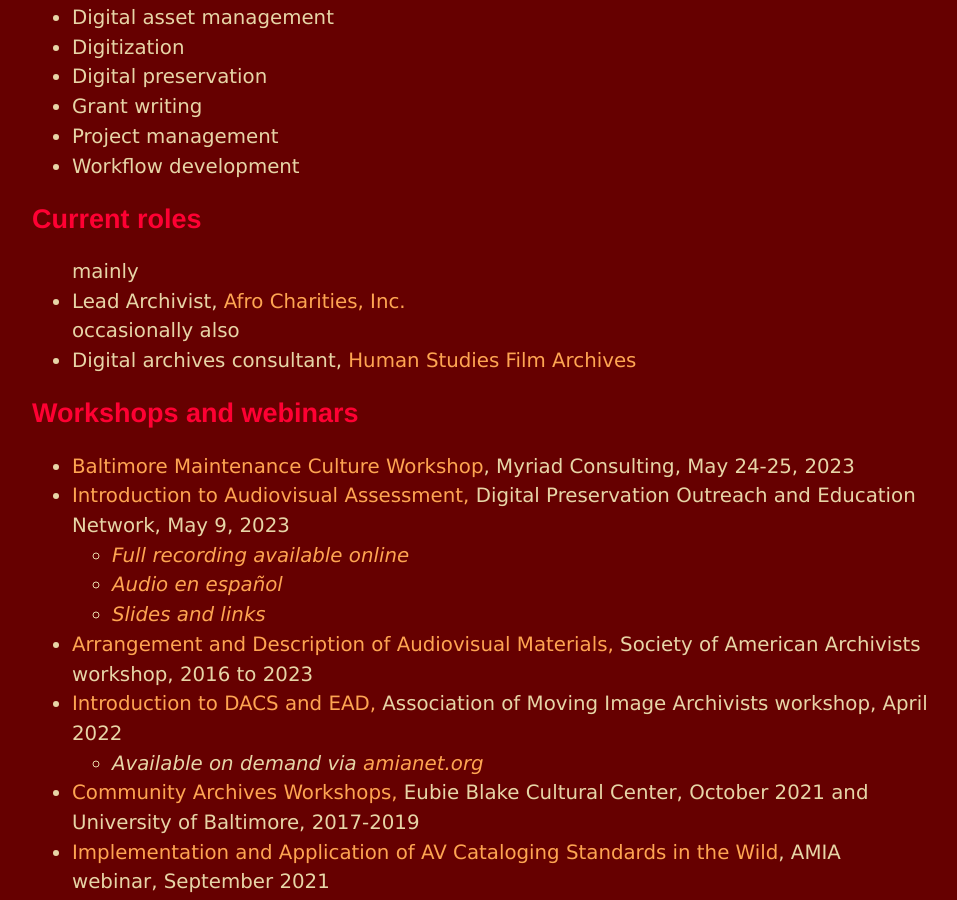
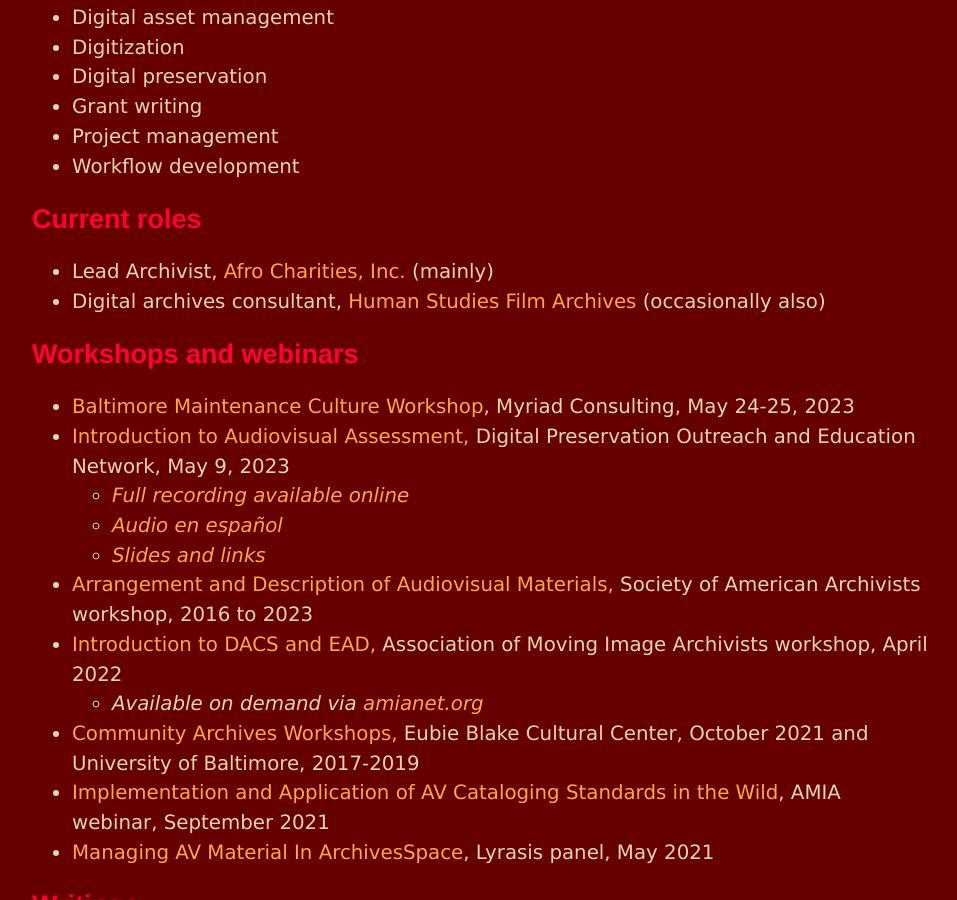
Before and after one commit to megan-mcshea/megan-mcshea.github.io, a Jekyll site: the page built from archivist.html, in a window 1280 px wide and 900 px high, scrolled down 512 px. Shown: the whole window, without its empty margins (160-1117 px from the left). Built offline with Jekyll 4.4.1, drawn with Linux system fonts in a browser that asks for light colours.

```diff
--- a/archivist.html
+++ b/archivist.html
@@ -24,8 +24,8 @@ title: Megan McShea, archivist
 	</ul>
 
 	<h2>Current roles</h2>
-	<ul>	mainly <li>Lead Archivist, <a href="https://www.afrocharities.org" target="_blank">Afro Charities, Inc.</a></li>
-		occasionally also <li>Digital archives consultant, <a href="https://naturalhistory.si.edu/research/anthropology/collections-overview/anthropology-archives" target="_blank">Human Studies Film Archives</a></li>
+	<ul>	<li>Lead Archivist, <a href="https://www.afrocharities.org" target="_blank">Afro Charities, Inc.</a> (mainly)</li>
+		<li>Digital archives consultant, <a href="https://naturalhistory.si.edu/research/anthropology/collections-overview/anthropology-archives" target="_blank">Human Studies Film Archives</a> (occasionally also)</li>
 	</ul>
 
 	<h2>Workshops and webinars</h2>
```
